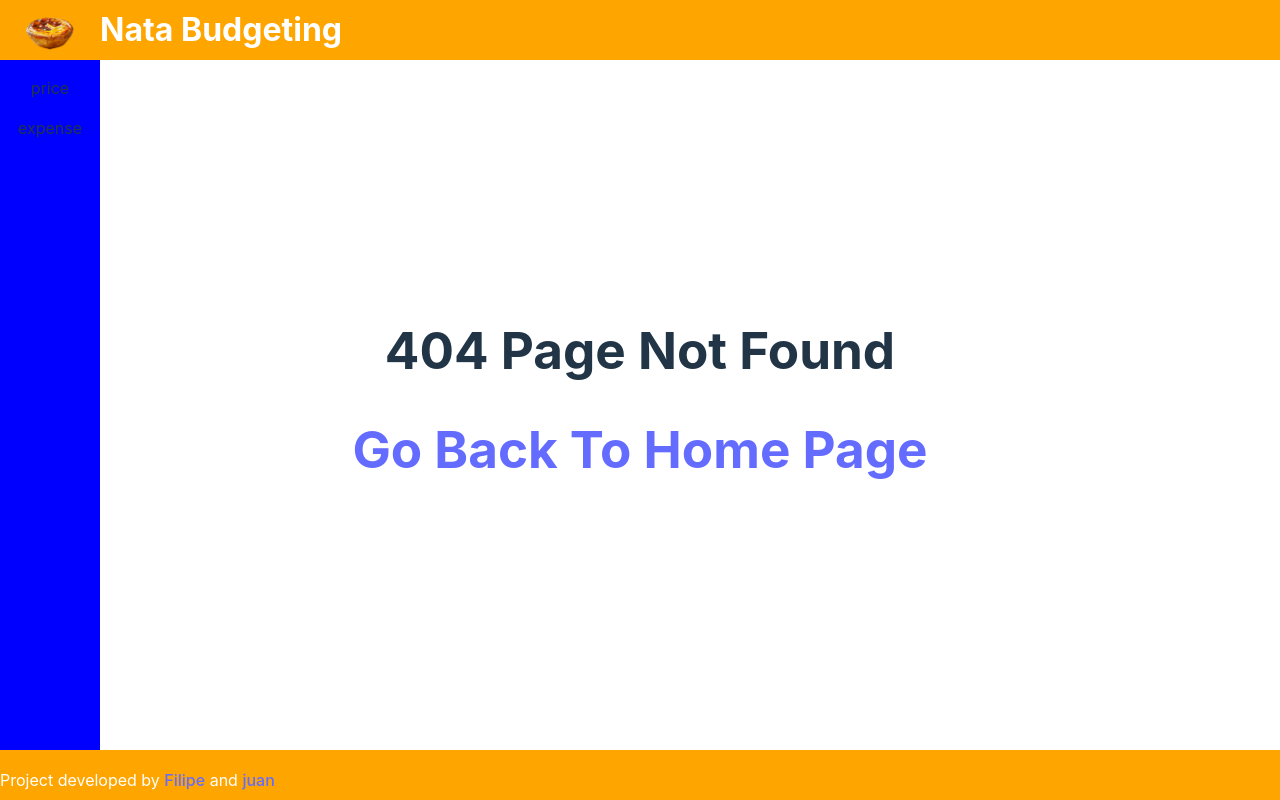
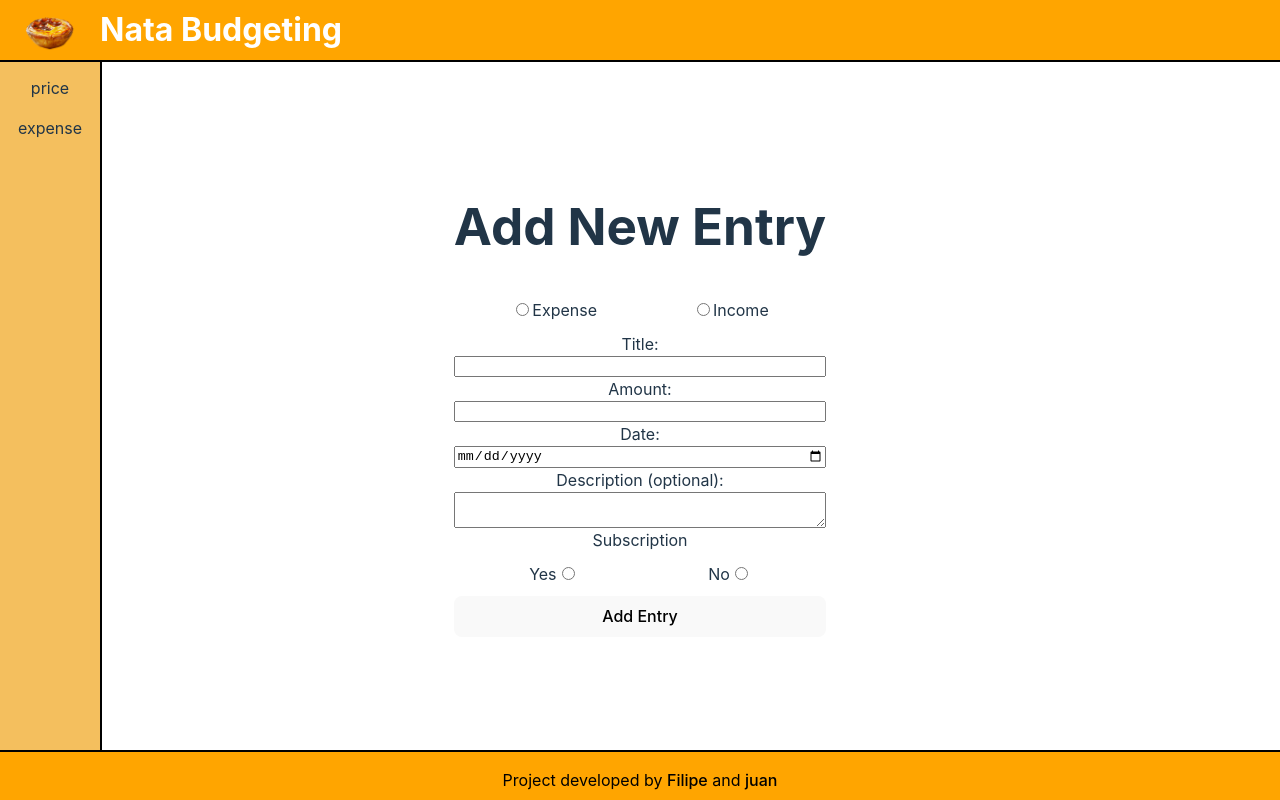
Before and after one commit to JuanHecht/Nata-admin, a React (Vite) app: page /add-new-entry in a window 1280 px wide. Before the commit this address had no page. Built offline with nearby package versions, Linux system fonts and the light colour scheme.

Commit message:
Added a button that redirects to a add  new entry page. Not working yet as it's supposed to

```diff
--- a/package.json
+++ b/package.json
@@ -10,6 +10,7 @@
     "preview": "vite preview"
   },
   "dependencies": {
+    "axios": "^1.6.7",
     "react": "^18.2.0",
     "react-dom": "^18.2.0",
     "react-router-dom": "^6.22.0"
--- a/src/App.jsx
+++ b/src/App.jsx
@@ -7,23 +7,22 @@ import {Routes, Route} from 'react-router-dom';
 import Error from  './pages/Error';
 import ExpenseDetails from './pages/ExpenseDetails'
 import About from './pages/About';
+import AddNewEntryPage from './pages/AddNewEntryPage'
 
 import expenseData from './data/expenses.json'
 
 function App() {
-
-
 
   return (
     <div>
       <Sidebar/>
       <Navbar/>
 
-
       <Routes >
         <Route path="/" element={<HomePage/>}/>
         <Route path="/entry/:entryId" element= {<ExpenseDetails expenseData={expenseData}/>}/>
         <Route path="/about" element={<About/>}/>
+        <Route path='/add-new-entry' element={<AddNewEntryPage/>}/>
 
         <Route path="*" element={<Error/>}/>
       </Routes>
--- a/src/components/Footer.css
+++ b/src/components/Footer.css
@@ -1,13 +1,19 @@
 .footer{
-    display: flex;
     width: 100vw;
     height: 60px;
-    flex-direction: row;
     position: fixed;
     top: calc(100vh - 100px);
     left: 0;
     color: white;
-    align-items: center;
+    text-align: center;
     background-color: orange;
     margin-top: 50px;
+    color: black;
+    border-top: 2px solid black;
 }
+.link{
+    color: black;
+}
+.link:hover{
+    color: white;
+}
--- a/src/components/Footer.jsx
+++ b/src/components/Footer.jsx
@@ -3,7 +3,7 @@ import './Footer.css'
 function Footer(){
     return(
         <div className='footer'>
-            <p>Project developed by <a href="https://github.com/FilipeTeixeira09">Filipe</a> and <a href="https://github.com/JuanHecht">juan</a></p>
+            <p>Project developed by <a className='link' href="https://github.com/FilipeTeixeira09">Filipe</a> and <a className='link' href="https://github.com/JuanHecht">juan</a></p>
         </div>
     )
 }
--- a/src/components/Navbar.css
+++ b/src/components/Navbar.css
@@ -2,19 +2,17 @@
     display: flex;
     width: 100vw;
     height: 60px;
-    flex-direction: row;
     position: fixed;
     top: 0;
     left: 0;
     color: white;
     align-items: center;
+    text-align: center;
     background-color: orange;
     font-size: 10px;
+    border-bottom: 2px solid black;
 }
 .logo{
     width: 100px;
     height: 100px;
 }
-.add-btn{
-    border-radius: 60%;
-}
--- a/src/components/Sidebar.css
+++ b/src/components/Sidebar.css
@@ -3,7 +3,8 @@
     left: 0;
     /* set to height of the navbar */
     top: 60px;
-    background-color: blue;
+    background-color: rgb(244, 191, 94);
     height: 100vh;
-    width: 100px
+    width: 100px;
+    border-right: 2px solid black
 }
--- /dev/null
+++ b/src/pages/AddNewEntryPage.jsx
@@ -0,0 +1,141 @@
+import React from 'react'
+import { useState } from 'react';
+import { useNavigate } from 'react-router-dom';
+import axios from 'axios';
+
+function AddNewEntryPage() {
+
+    const [entryType, setEntryType] = useState("");
+    const [title, setTitle] = useState("");
+    const [value, setValue] = useState("");
+    const [date, setDate] = useState("");
+    const [description, setDescription] = useState("");
+    const [subscription, setSubscription] = useState("");
+    const [id, setId] = useState("");
+
+    const navigate = useNavigate();
+
+    function handleSubmit(e){
+        e.preventDefault();
+        const newEntry = {entryType, title, value, date, description, subscription, id};
+
+        axios
+        .post("/", newEntry)
+        .then(()=>{ navigate("/")})
+        .catch((error)=>{console.log(error)})
+
+
+        // Set the reset after submitting
+
+        setEntryType("");
+        setTitle("");
+        setValue("")
+        setDate("")
+        setDescription("")
+        setSubscription("")
+        setId("")
+    }
+
+
+  return (
+    <div>
+        <h1>Add New Entry</h1>
+
+        <form onSubmit={handleSubmit} className="form">
+                {/* New Entry */}
+                <div className="entryType">
+                    <div >
+                        <input
+                            type="radio"
+                            name="expense"
+                            value={entryType}
+                            required
+                            onChange={(e)=>{setEntryType(e.target.checked)}}
+
+                        />
+                        <label>Expense</label>
+                    </div>
+                    <div>
+                        <input
+                            type="radio"
+                            name="expense"
+                            value={entryType}
+                            required
+                            onChange={(e)=>{setEntryType(e.target.checked)}}
+                        />
+                        <label>Income</label>
+                    </div>
+                </div>
+
+                {/* New Title */}
+                <label>Title:</label>
+                <input
+                    type="text"
+                    name="title"
+                    value={title}
+                    required
+                    onChange={(e)=>{setTitle(e.target.value)}}
+                />
+
+                {/* New value */}
+                <label>Amount:</label>
+                <input
+                    type="number"
+                    name="value"
+                    value={value}
+                    required
+                    onChange={(e)=>{setValue(e.target.value)}}
+                />
+
+                {/* New Date - need to review the data type that's being exported here in dates*/}
+                <label>Date:</label>
+                <input
+                    type="date"
+                    name="date"
+                    value={date}
+                    required
+                    onChange={(e)=>{setDate(e.target.value)}}
+                />
+
+                {/* New description */}
+                <label>Description (optional):</label>
+                <textarea
+                    name="description"
+                    value={description}
+                    onChange={(e)=>{setDescription(e.target.value)}}
+                />
+
+                {/* New category */}
+
+
+                {/* New subscription */}
+                <label>Subscription</label>
+                <div className="entryType">
+                    <div>
+                    <label>Yes</label>
+                    <input
+                        type="radio"
+                        name="subscription"
+                        value={subscription}
+                        onChange={(e)=>{setSubscription(e.target.value)}}
+                    />
+                    </div>
+                    <div>
+                    <label>No</label>
+                    <input
+                        type="radio"
+                        name="subscription"
+                        value={subscription}
+                        onChange={(e)=>{setSubscription(e.target.value)}}
+                    />
+                    </div>
+                </div>
+
+                <button type="submit" /* onClick={()=>setId(addNewId())} */>Add Entry</button>
+
+            </form>
+    </div>
+  )
+}
+
+export default AddNewEntryPage
--- a/src/pages/HomePage.jsx
+++ b/src/pages/HomePage.jsx
@@ -2,6 +2,7 @@ import expenses from "../data/expenses.json";
 import { useState } from "react";
 import ExpenseCard from "./../components/ExpenseCard";
 import NewEntry from "../components/NewEntry";
+import { Link } from "react-router-dom";
 
 function HomePage() {
   const [expense, setExpense] = useState(expenses);
@@ -30,7 +31,9 @@ function HomePage() {
     <section>
       <div className="entriesDisplay">
         <NewEntry addNewEntry={addNewEntry} addNewId={addNewId}/>
-
+        <Link to={"/add-new-entry"}>
+          <button>Add New Entry</button>
+        </Link>
         {expense.map((entry)=>(
           <ExpenseCard key={entry.id} entry={entry} removeItem={removeItem} />
         ))}
```
Also changed, not shown: 1 other file (tests, documents, lock files or other folders).
